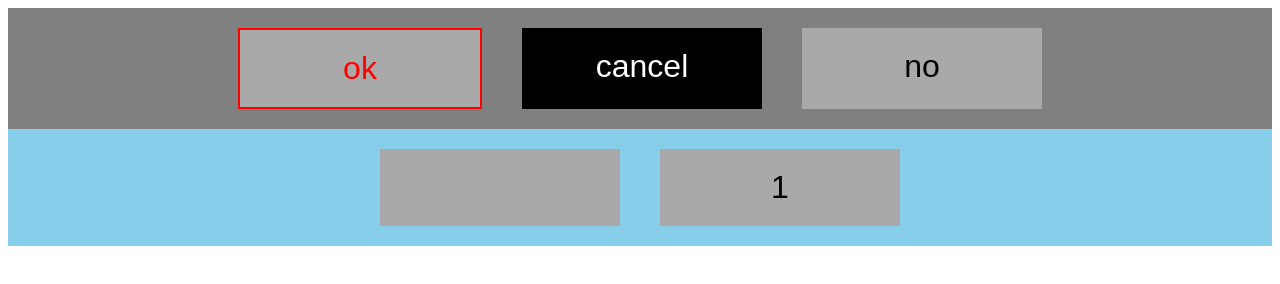
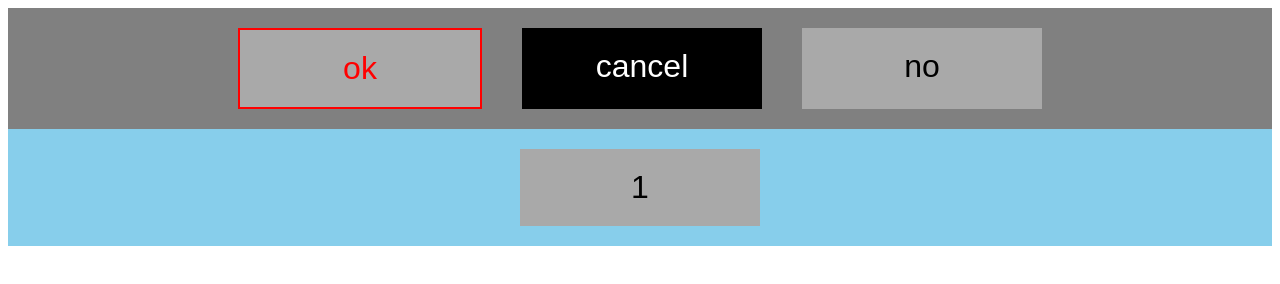
Before and after one commit to B-MNSN/Dom, a plain HTML site: page index.html in a window 1280 px wide. Both pictures are taken after a click on the element "ok". Drawn offline with Linux system fonts and the light colour scheme.

Commit message:
dom node

```diff
--- a/index.html
+++ b/index.html
@@ -14,9 +14,7 @@
         <div id="cancel" class="flex-item">cancel</div>
         <div id="no" class="flex-item">no</div>
     </div>
-    <div class="content" id="content">
-        <div id="output" class="flex-item"></div>
-    </div>
+    <div class="content" id="content"></div>
     <script type="text/javascript" src="./script.js"></script>
 </body>
 
--- a/script.js
+++ b/script.js
@@ -103,7 +103,7 @@ function addNode() {
     newNode = document.createElement('div')
     newNode.classList.add('flex-item')
     newNode.setAttribute('id', counter)
-    newNode, innerText = counter
+    newNode.innerText = counter
     counter = counter + 1
     newNode.innerText = counter
     outputContainer.appendChild(newNode)
```
